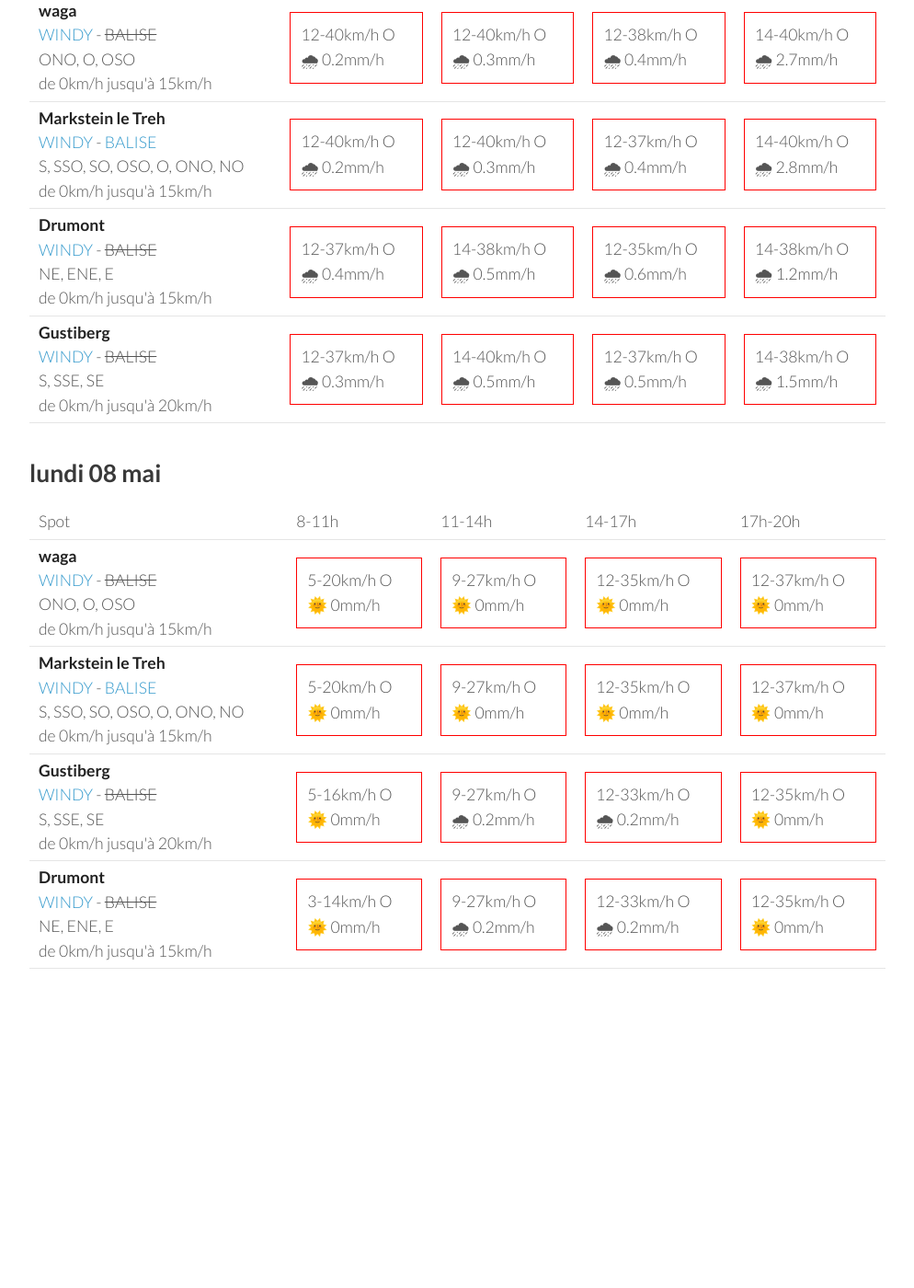
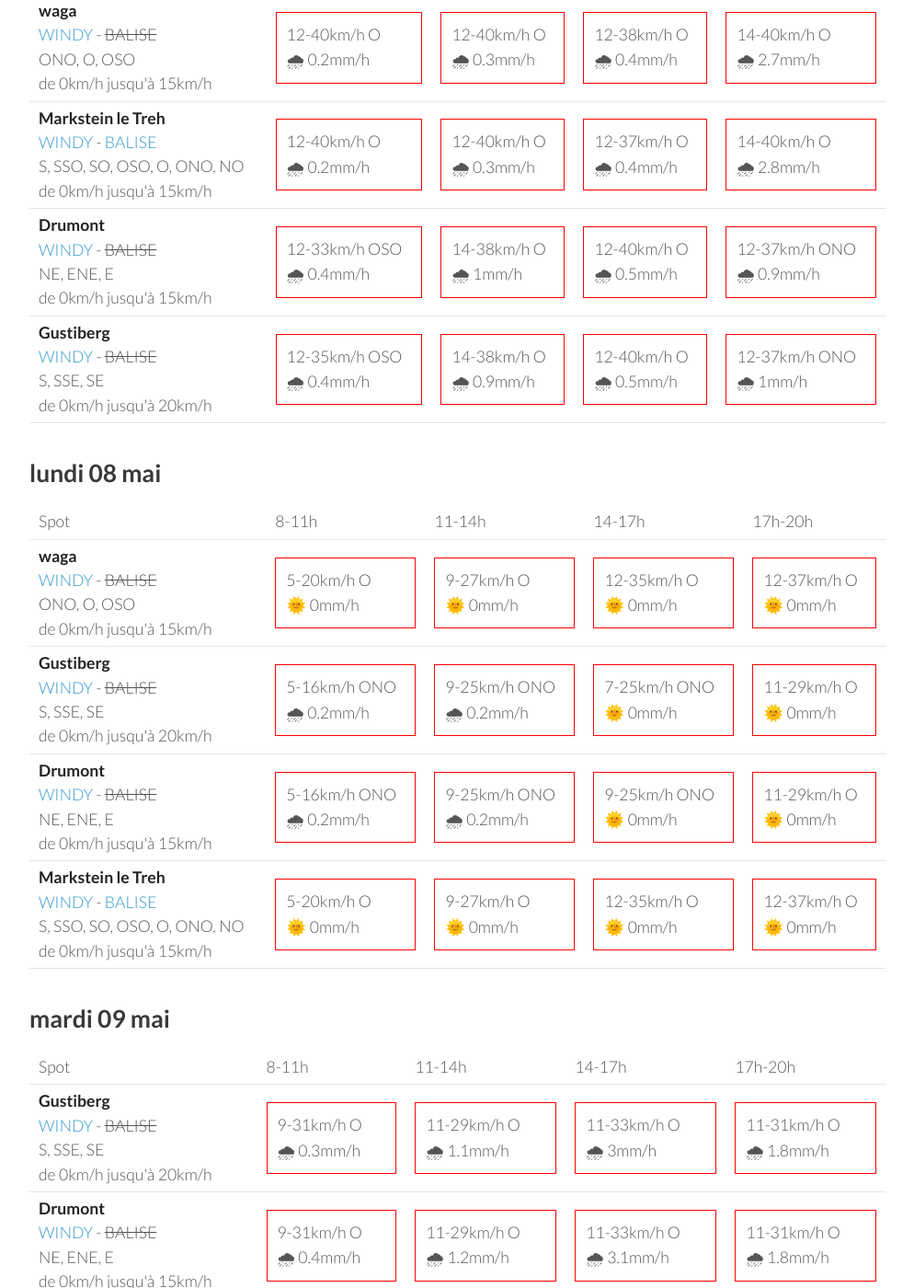
Before and after one commit to parapente-dans-le-nord/parapente-dans-le-nord.github.io, a Jekyll site: the page built from vosges.markdown, in a window 1280 px wide and 1400 px high, scrolled down 2151 px. Shown: the whole window at 92% size, without its empty margins (26-1020 px from the left). Built offline with Jekyll 4.4.1, drawn with Linux system fonts in a browser that asks for light colours; before the commit the page ends 3332 px from its top, so only the background shows below that; some of the changed text lies outside the part shown.

Commit message:
update index.markdown

```diff
--- a/vosges.markdown
+++ b/vosges.markdown
@@ -24,7 +24,7 @@ page mise à jour le jeudi 04 mai 06:16
 <tr>
         <td><strong>Markstein le Treh</strong><br><a href="https://windy.com/47.926/7.012?47.505,7.012,8,m:eY1agmQ">WINDY</a> - <span class=""><a href="http://www.balisemeteo.com/balise.php?idBalise=136">BALISE</a> </span><br> <span class="vent-favorable">S, SSO, SO, OSO, O, ONO, NO</span><br><span class="force-vent">de 0km/h jusqu'à 15km/h</span> </td>
 
-            <td><div class="not-flyable"><p>5-11km/h SE</p><p>🌞 0mm/h</p></div></td>
+            <td><div class="not-flyable"><p>3-9km/h SE</p><p>🌞 0mm/h</p></div></td>
             <td><div class="flyable"><p>5-14km/h S</p><p>🌞 0mm/h</p></div></td>
             <td><div class="not-flyable"><p>7-22km/h SSO</p><p>🌞 0mm/h</p></div></td>
             <td><div class="not-flyable"><p>12-33km/h OSO</p><p>🌞 0mm/h</p></div></td>
@@ -88,22 +88,22 @@ page mise à jour le jeudi 04 mai 06:16
 
     </tr>
 <tr>
+        <td><strong>Markstein le Treh</strong><br><a href="https://windy.com/47.926/7.012?47.505,7.012,8,m:eY1agmQ">WINDY</a> - <span class=""><a href="http://www.balisemeteo.com/balise.php?idBalise=136">BALISE</a> </span><br> <span class="vent-favorable">S, SSO, SO, OSO, O, ONO, NO</span><br><span class="force-vent">de 0km/h jusqu'à 15km/h</span> </td>
+
+            <td><div class="not-flyable"><p>7-20km/h O</p><p>🌞 0mm/h</p></div></td>
+            <td><div class="not-flyable"><p>9-25km/h OSO</p><p>🌞 0mm/h</p></div></td>
+            <td><div class="not-flyable"><p>9-25km/h OSO</p><p>🌞 0mm/h</p></div></td>
+            <td><div class="not-flyable"><p>11-29km/h ONO</p><p>🌞 0mm/h</p></div></td>
+
+
+    </tr>
+<tr>
         <td><strong>Gustiberg</strong><br><a href="https://windy.com/47.894/6.934?47.891,6.934,15,m:eYYagmI">WINDY</a> - <span class="no-balise"> BALISE </span><br> <span class="vent-favorable">S, SSE, SE</span><br><span class="force-vent">de 0km/h jusqu'à 20km/h</span> </td>
 
             <td><div class="not-flyable"><p>5-16km/h O</p><p>🌞 0mm/h</p></div></td>
             <td><div class="not-flyable"><p>9-31km/h O</p><p>🌞 0mm/h</p></div></td>
             <td><div class="not-flyable"><p>9-27km/h OSO</p><p>🌞 0mm/h</p></div></td>
             <td><div class="not-flyable"><p>5-27km/h O</p><p>🌞 0mm/h</p></div></td>
-
-
-    </tr>
-<tr>
-        <td><strong>Markstein le Treh</strong><br><a href="https://windy.com/47.926/7.012?47.505,7.012,8,m:eY1agmQ">WINDY</a> - <span class=""><a href="http://www.balisemeteo.com/balise.php?idBalise=136">BALISE</a> </span><br> <span class="vent-favorable">S, SSO, SO, OSO, O, ONO, NO</span><br><span class="force-vent">de 0km/h jusqu'à 15km/h</span> </td>
-
-            <td><div class="not-flyable"><p>7-20km/h O</p><p>🌞 0mm/h</p></div></td>
-            <td><div class="not-flyable"><p>9-25km/h OSO</p><p>🌞 0mm/h</p></div></td>
-            <td><div class="not-flyable"><p>9-27km/h O</p><p>🌞 0mm/h</p></div></td>
-            <td><div class="not-flyable"><p>11-29km/h ONO</p><p>🌞 0mm/h</p></div></td>
 
 
     </tr>
@@ -136,20 +136,20 @@ page mise à jour le jeudi 04 mai 06:16
 <tr>
         <td><strong>Drumont</strong><br><a href="https://windy.com/47.898/6.919?47.687,6.919,9,m:eYYagmG">WINDY</a> - <span class="no-balise"> BALISE </span><br> <span class="vent-favorable">NE, ENE, E</span><br><span class="force-vent">de 0km/h jusqu'à 15km/h</span> </td>
 
-            <td><div class="flyable"><p>5-11km/h E</p><p>🌞 0mm/h</p></div></td>
-            <td><div class="not-flyable"><p>7-24km/h SSE</p><p>🌞 0mm/h</p></div></td>
-            <td><div class="not-flyable"><p>7-27km/h SSO</p><p>🌧 0.2mm/h</p></div></td>
+            <td><div class="flyable"><p>3-9km/h E</p><p>🌞 0mm/h</p></div></td>
+            <td><div class="not-flyable"><p>5-24km/h S</p><p>🌞 0mm/h</p></div></td>
             <td><div class="not-flyable"><p>9-27km/h SO</p><p>🌧 0.2mm/h</p></div></td>
+            <td><div class="not-flyable"><p>3-29km/h SSO</p><p>🌧 1mm/h</p></div></td>
 
 
     </tr>
 <tr>
         <td><strong>Gustiberg</strong><br><a href="https://windy.com/47.894/6.934?47.891,6.934,15,m:eYYagmI">WINDY</a> - <span class="no-balise"> BALISE </span><br> <span class="vent-favorable">S, SSE, SE</span><br><span class="force-vent">de 0km/h jusqu'à 20km/h</span> </td>
 
-            <td><div class="not-flyable"><p>5-11km/h E</p><p>🌞 0mm/h</p></div></td>
+            <td><div class="not-flyable"><p>3-9km/h E</p><p>🌞 0mm/h</p></div></td>
             <td><div class="not-flyable"><p>5-24km/h SSE</p><p>🌞 0mm/h</p></div></td>
-            <td><div class="not-flyable"><p>7-27km/h SSO</p><p>🌧 0.2mm/h</p></div></td>
-            <td><div class="not-flyable"><p>7-27km/h SSO</p><p>🌧 0.2mm/h</p></div></td>
+            <td><div class="not-flyable"><p>9-27km/h SO</p><p>🌧 0.2mm/h</p></div></td>
+            <td><div class="not-flyable"><p>3-29km/h SSO</p><p>🌧 0.9mm/h</p></div></td>
 
 
     </tr>
@@ -212,20 +212,20 @@ page mise à jour le jeudi 04 mai 06:16
 <tr>
         <td><strong>Drumont</strong><br><a href="https://windy.com/47.898/6.919?47.687,6.919,9,m:eYYagmG">WINDY</a> - <span class="no-balise"> BALISE </span><br> <span class="vent-favorable">NE, ENE, E</span><br><span class="force-vent">de 0km/h jusqu'à 15km/h</span> </td>
 
-            <td><div class="not-flyable"><p>12-37km/h O</p><p>🌧 0.4mm/h</p></div></td>
-            <td><div class="not-flyable"><p>14-38km/h O</p><p>🌧 0.5mm/h</p></div></td>
-            <td><div class="not-flyable"><p>12-35km/h O</p><p>🌧 0.6mm/h</p></div></td>
-            <td><div class="not-flyable"><p>14-38km/h O</p><p>🌧 1.2mm/h</p></div></td>
+            <td><div class="not-flyable"><p>12-33km/h OSO</p><p>🌧 0.4mm/h</p></div></td>
+            <td><div class="not-flyable"><p>14-38km/h O</p><p>🌧 1mm/h</p></div></td>
+            <td><div class="not-flyable"><p>12-40km/h O</p><p>🌧 0.5mm/h</p></div></td>
+            <td><div class="not-flyable"><p>12-37km/h ONO</p><p>🌧 0.9mm/h</p></div></td>
 
 
     </tr>
 <tr>
         <td><strong>Gustiberg</strong><br><a href="https://windy.com/47.894/6.934?47.891,6.934,15,m:eYYagmI">WINDY</a> - <span class="no-balise"> BALISE </span><br> <span class="vent-favorable">S, SSE, SE</span><br><span class="force-vent">de 0km/h jusqu'à 20km/h</span> </td>
 
-            <td><div class="not-flyable"><p>12-37km/h O</p><p>🌧 0.3mm/h</p></div></td>
-            <td><div class="not-flyable"><p>14-40km/h O</p><p>🌧 0.5mm/h</p></div></td>
-            <td><div class="not-flyable"><p>12-37km/h O</p><p>🌧 0.5mm/h</p></div></td>
-            <td><div class="not-flyable"><p>14-38km/h O</p><p>🌧 1.5mm/h</p></div></td>
+            <td><div class="not-flyable"><p>12-35km/h OSO</p><p>🌧 0.4mm/h</p></div></td>
+            <td><div class="not-flyable"><p>14-38km/h O</p><p>🌧 0.9mm/h</p></div></td>
+            <td><div class="not-flyable"><p>12-40km/h O</p><p>🌧 0.5mm/h</p></div></td>
+            <td><div class="not-flyable"><p>12-37km/h ONO</p><p>🌧 1mm/h</p></div></td>
 
 
     </tr>
@@ -256,6 +256,26 @@ page mise à jour le jeudi 04 mai 06:16
 
     </tr>
 <tr>
+        <td><strong>Gustiberg</strong><br><a href="https://windy.com/47.894/6.934?47.891,6.934,15,m:eYYagmI">WINDY</a> - <span class="no-balise"> BALISE </span><br> <span class="vent-favorable">S, SSE, SE</span><br><span class="force-vent">de 0km/h jusqu'à 20km/h</span> </td>
+
+            <td><div class="not-flyable"><p>5-16km/h ONO</p><p>🌧 0.2mm/h</p></div></td>
+            <td><div class="not-flyable"><p>9-25km/h ONO</p><p>🌧 0.2mm/h</p></div></td>
+            <td><div class="not-flyable"><p>7-25km/h ONO</p><p>🌞 0mm/h</p></div></td>
+            <td><div class="not-flyable"><p>11-29km/h O</p><p>🌞 0mm/h</p></div></td>
+
+
+    </tr>
+<tr>
+        <td><strong>Drumont</strong><br><a href="https://windy.com/47.898/6.919?47.687,6.919,9,m:eYYagmG">WINDY</a> - <span class="no-balise"> BALISE </span><br> <span class="vent-favorable">NE, ENE, E</span><br><span class="force-vent">de 0km/h jusqu'à 15km/h</span> </td>
+
+            <td><div class="not-flyable"><p>5-16km/h ONO</p><p>🌧 0.2mm/h</p></div></td>
+            <td><div class="not-flyable"><p>9-25km/h ONO</p><p>🌧 0.2mm/h</p></div></td>
+            <td><div class="not-flyable"><p>9-25km/h ONO</p><p>🌞 0mm/h</p></div></td>
+            <td><div class="not-flyable"><p>11-29km/h O</p><p>🌞 0mm/h</p></div></td>
+
+
+    </tr>
+<tr>
         <td><strong>Markstein le Treh</strong><br><a href="https://windy.com/47.926/7.012?47.505,7.012,8,m:eY1agmQ">WINDY</a> - <span class=""><a href="http://www.balisemeteo.com/balise.php?idBalise=136">BALISE</a> </span><br> <span class="vent-favorable">S, SSO, SO, OSO, O, ONO, NO</span><br><span class="force-vent">de 0km/h jusqu'à 15km/h</span> </td>
 
             <td><div class="not-flyable"><p>5-20km/h O</p><p>🌞 0mm/h</p></div></td>
@@ -265,23 +285,39 @@ page mise à jour le jeudi 04 mai 06:16
 
 
     </tr>
+
+</tbody>
+</table>
+{:/}
+## mardi 09 mai
+
+{::nomarkdown}
+<table>
+  <tbody>
+    <tr>
+      <td>Spot</td>
+      <td>8-11h</td>
+      <td>11-14h</td>
+      <td>14-17h</td>
+      <td>17h-20h</td>
+    </tr>
 <tr>
         <td><strong>Gustiberg</strong><br><a href="https://windy.com/47.894/6.934?47.891,6.934,15,m:eYYagmI">WINDY</a> - <span class="no-balise"> BALISE </span><br> <span class="vent-favorable">S, SSE, SE</span><br><span class="force-vent">de 0km/h jusqu'à 20km/h</span> </td>
 
-            <td><div class="not-flyable"><p>5-16km/h O</p><p>🌞 0mm/h</p></div></td>
-            <td><div class="not-flyable"><p>9-27km/h O</p><p>🌧 0.2mm/h</p></div></td>
-            <td><div class="not-flyable"><p>12-33km/h O</p><p>🌧 0.2mm/h</p></div></td>
-            <td><div class="not-flyable"><p>12-35km/h O</p><p>🌞 0mm/h</p></div></td>
+            <td><div class="not-flyable"><p>9-31km/h O</p><p>🌧 0.3mm/h</p></div></td>
+            <td><div class="not-flyable"><p>11-29km/h O</p><p>🌧 1.1mm/h</p></div></td>
+            <td><div class="not-flyable"><p>11-33km/h O</p><p>🌧 3mm/h</p></div></td>
+            <td><div class="not-flyable"><p>11-31km/h O</p><p>🌧 1.8mm/h</p></div></td>
 
 
     </tr>
 <tr>
         <td><strong>Drumont</strong><br><a href="https://windy.com/47.898/6.919?47.687,6.919,9,m:eYYagmG">WINDY</a> - <span class="no-balise"> BALISE </span><br> <span class="vent-favorable">NE, ENE, E</span><br><span class="force-vent">de 0km/h jusqu'à 15km/h</span> </td>
 
-            <td><div class="not-flyable"><p>3-14km/h O</p><p>🌞 0mm/h</p></div></td>
-            <td><div class="not-flyable"><p>9-27km/h O</p><p>🌧 0.2mm/h</p></div></td>
-            <td><div class="not-flyable"><p>12-33km/h O</p><p>🌧 0.2mm/h</p></div></td>
-            <td><div class="not-flyable"><p>12-35km/h O</p><p>🌞 0mm/h</p></div></td>
+            <td><div class="not-flyable"><p>9-31km/h O</p><p>🌧 0.4mm/h</p></div></td>
+            <td><div class="not-flyable"><p>11-29km/h O</p><p>🌧 1.2mm/h</p></div></td>
+            <td><div class="not-flyable"><p>11-33km/h O</p><p>🌧 3.1mm/h</p></div></td>
+            <td><div class="not-flyable"><p>11-31km/h O</p><p>🌧 1.8mm/h</p></div></td>
 
 
     </tr>
```
Also changed, not shown: other parts of vosges.markdown (+1 -1 lines).
